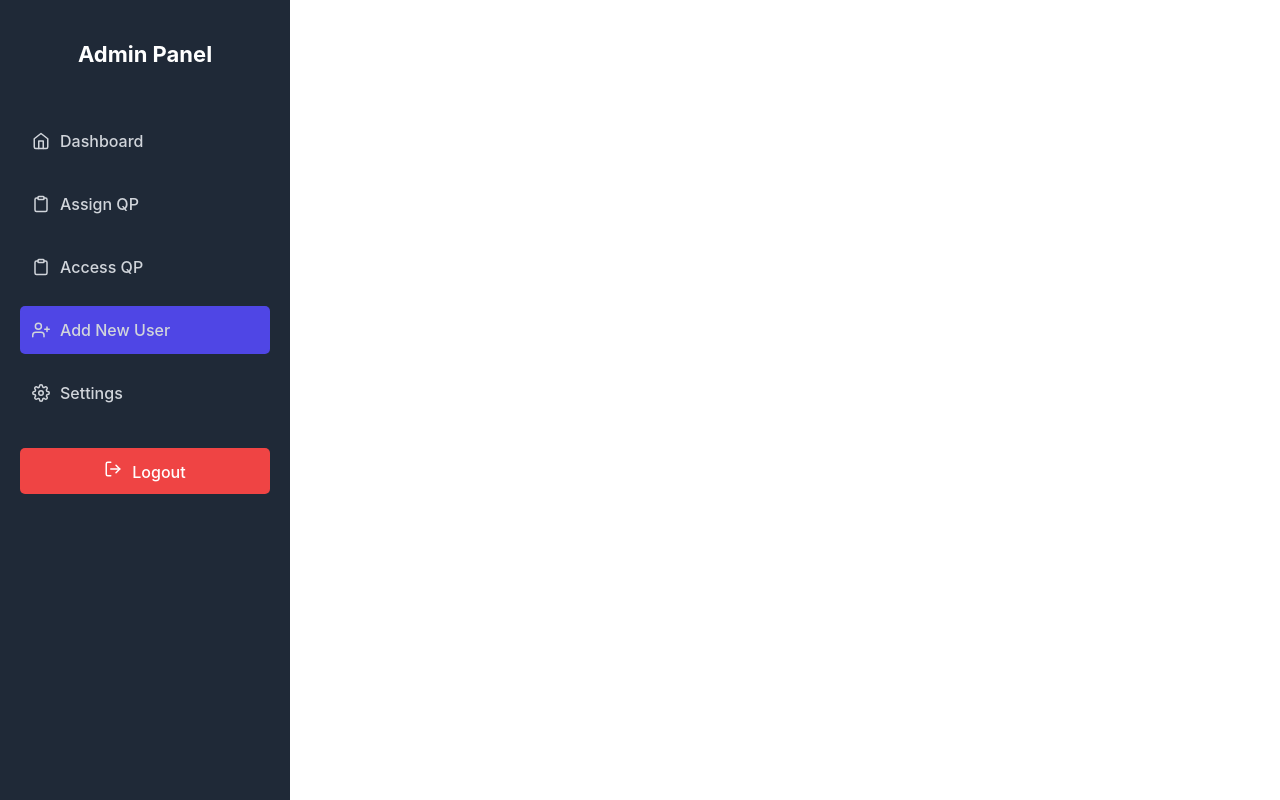
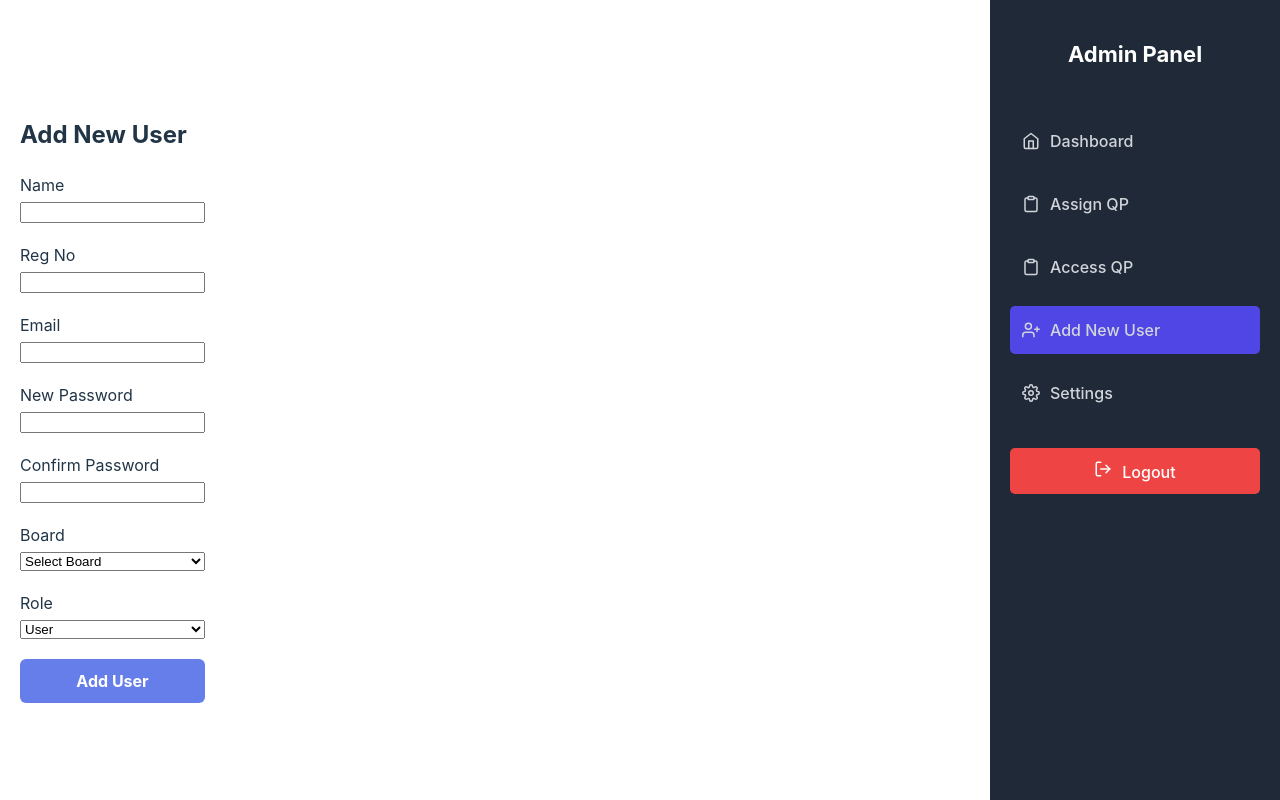
Before and after one commit to CowTheGreat/EQPMS, a React (Vite) app in the folder Frontend/: page /add-user in a window 1280 px wide. Built offline with nearby package versions, Linux system fonts and the light colour scheme; sample sign-in values are in the browser's storage.

Commit message:
adding users dpomne

```diff
--- a/Frontend/src/components/AdminSidebar/AdminSidebar.module.css
+++ b/Frontend/src/components/AdminSidebar/AdminSidebar.module.css
@@ -7,7 +7,7 @@
   flex-direction: column;
   padding: 20px;
   position: fixed;
-  left: 0;
+  right: 0;
   top: 0;
 }
 
--- /dev/null
+++ b/Frontend/src/page_styles/AddUser.module.css
@@ -0,0 +1,108 @@
+.addUserContainer {
+  display: flex;
+  flex-direction: column;
+  align-items: center;
+  justify-content: center;
+  min-height: 100vh;
+  width: 100vw;
+  background: linear-gradient(135deg, #667eea 0%, #764ba2 100%);
+  padding: 20px;
+}
+
+.addUserBox {
+  background: white;
+  padding: 40px;
+  border-radius: 12px;
+  box-shadow: 0 5px 15px rgba(0, 0, 0, 0.2);
+  width: 100%;
+  max-width: 450px;
+  animation: fadeIn 0.3s ease-in-out;
+}
+
+@keyframes fadeIn {
+  from {
+    opacity: 0;
+    transform: translateY(-20px);
+  }
+  to {
+    opacity: 1;
+    transform: translateY(0);
+  }
+}
+
+.addUserTitle {
+  text-align: center;
+  color: #333;
+  font-size: 26px;
+  font-weight: bold;
+  margin-bottom: 20px;
+}
+
+.form {
+  display: flex;
+  flex-direction: column;
+  gap: 20px;
+}
+
+.inputGroup {
+  display: flex;
+  flex-direction: column;
+  gap: 5px;
+}
+
+.label {
+  color: #555;
+  font-size: 14px;
+  font-weight: 600;
+}
+
+.input,
+.select {
+  padding: 12px;
+  border: 1px solid #ccc;
+  border-radius: 6px;
+  font-size: 16px;
+  transition: border-color 0.3s ease, box-shadow 0.3s ease;
+}
+
+.input:focus,
+.select:focus {
+  border-color: #667eea;
+  outline: none;
+  box-shadow: 0 0 8px rgba(102, 126, 234, 0.3);
+}
+
+.button {
+  background: #667eea;
+  color: white;
+  padding: 12px;
+  border: none;
+  border-radius: 6px;
+  font-size: 16px;
+  font-weight: bold;
+  cursor: pointer;
+}
+
+.button:hover {
+  background: #764ba2;
+  transform: scale(1.05);
+}
+
+.button:disabled {
+  background: #ccc;
+  cursor: not-allowed;
+}
+
+.error {
+  color: #dc2626;
+  font-size: 14px;
+  text-align: center;
+  margin-top: 10px;
+}
+
+.success {
+  color: #16a34a;
+  font-size: 14px;
+  text-align: center;
+  margin-top: 10px;
+}
--- a/Frontend/src/pages/AddUser.jsx
+++ b/Frontend/src/pages/AddUser.jsx
@@ -1,7 +1,180 @@
-import React from "react";
+import React, { useState } from "react";
+import styles from "../page_styles/AddUser.module.css";
 
 const AddUser = () => {
-  return <div>AddUser</div>;
+  const [formData, setFormData] = useState({
+    name: "",
+    regno: "",
+    mail: "",
+    board: "",
+    role: "user",
+  });
+
+  const [passwords, setPasswords] = useState({
+    newPassword: "",
+    confirmPassword: "",
+  });
+
+  const [error, setError] = useState("");
+  const [success, setSuccess] = useState("");
+
+  const handleChange = (e) => {
+    setFormData({ ...formData, [e.target.name]: e.target.value });
+  };
+
+  const handlePasswordChange = (e) => {
+    setPasswords({ ...passwords, [e.target.name]: e.target.value });
+  };
+
+  const handleSubmit = async (e) => {
+    e.preventDefault();
+    setError("");
+    setSuccess("");
+
+    if (
+      !formData.name ||
+      !formData.regno ||
+      !formData.mail ||
+      !passwords.newPassword ||
+      !passwords.confirmPassword
+    ) {
+      setError("All fields are required.");
+      return;
+    }
+
+    if (passwords.newPassword !== passwords.confirmPassword) {
+      setError("Passwords do not match.");
+      return;
+    }
+
+    const userData = {
+      name: formData.name,
+      regno: formData.regno,
+      mail: formData.mail,
+      password: passwords.newPassword, // Send password as "password" not "pwd"
+      board: formData.board,
+      role: formData.role,
+    };
+
+    console.log("Sending data:", userData); // Debugging log
+
+    try {
+      const response = await fetch("http://localhost:8080/add-user", {
+        method: "POST",
+        headers: { "Content-Type": "application/json" },
+        body: JSON.stringify(userData),
+      });
+
+      const result = await response.json();
+
+      if (response.ok) {
+        setSuccess("User added successfully!");
+        setFormData({ name: "", regno: "", mail: "", board: "", role: "user" });
+        setPasswords({ newPassword: "", confirmPassword: "" });
+      } else {
+        setError(result.detail || "Something went wrong.");
+      }
+    } catch (error) {
+      setError("Server error. Please try again.");
+    }
+  };
+
+  return (
+    <div className={styles.container}>
+      <h2>Add New User</h2>
+      {error && <p className={styles.error}>{error}</p>}
+      {success && <p className={styles.success}>{success}</p>}
+
+      <form className={styles.form} onSubmit={handleSubmit}>
+        <div className={styles.inputGroup}>
+          <label>Name</label>
+          <input
+            type="text"
+            name="name"
+            value={formData.name}
+            onChange={handleChange}
+            required
+          />
+        </div>
+
+        <div className={styles.inputGroup}>
+          <label>Reg No</label>
+          <input
+            type="text"
+            name="regno"
+            value={formData.regno}
+            onChange={handleChange}
+            required
+          />
+        </div>
+
+        <div className={styles.inputGroup}>
+          <label>Email</label>
+          <input
+            type="email"
+            name="mail"
+            value={formData.mail}
+            onChange={handleChange}
+            required
+          />
+        </div>
+
+        <div className={styles.inputGroup}>
+          <label>New Password</label>
+          <input
+            type="password"
+            name="newPassword"
+            value={passwords.newPassword}
+            onChange={handlePasswordChange}
+            required
+          />
+        </div>
+
+        <div className={styles.inputGroup}>
+          <label>Confirm Password</label>
+          <input
+            type="password"
+            name="confirmPassword"
+            value={passwords.confirmPassword}
+            onChange={handlePasswordChange}
+            required
+          />
+        </div>
+
+        <div className={styles.inputGroup}>
+          <label>Board</label>
+          <select
+            name="board"
+            value={formData.board}
+            onChange={handleChange}
+            required
+          >
+            <option value="">Select Board</option>
+            <option value="Science">Science</option>
+            <option value="Commerce">Commerce</option>
+            <option value="Arts">Arts</option>
+          </select>
+        </div>
+
+        <div className={styles.inputGroup}>
+          <label>Role</label>
+          <select
+            name="role"
+            value={formData.role}
+            onChange={handleChange}
+            required
+          >
+            <option value="user">User</option>
+            <option value="admin">Admin</option>
+          </select>
+        </div>
+
+        <button type="submit" className={styles.button}>
+          Add User
+        </button>
+      </form>
+    </div>
+  );
 };
 
 export default AddUser;
```
Also changed, not shown: 2 other files (tests, documents, lock files or other folders).
